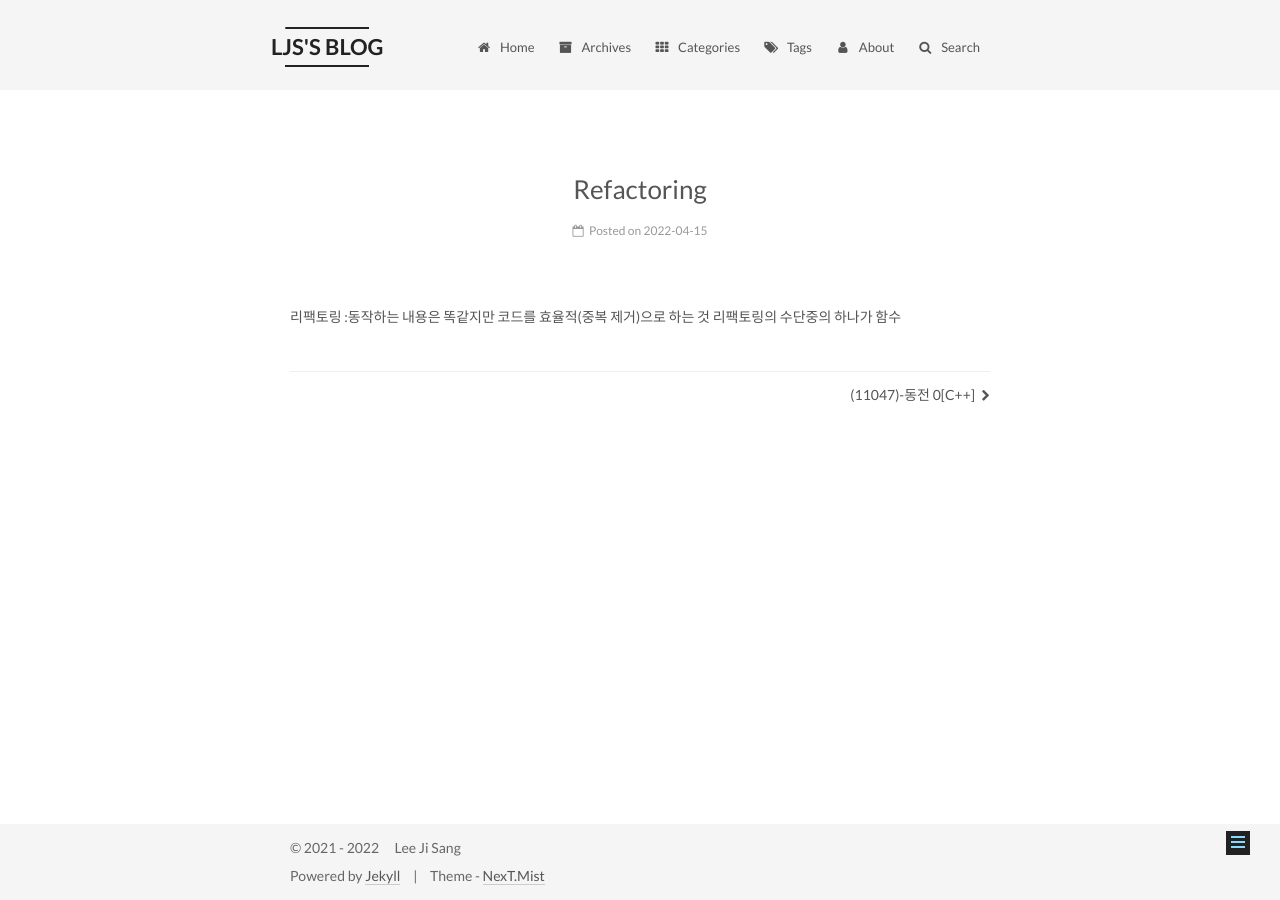
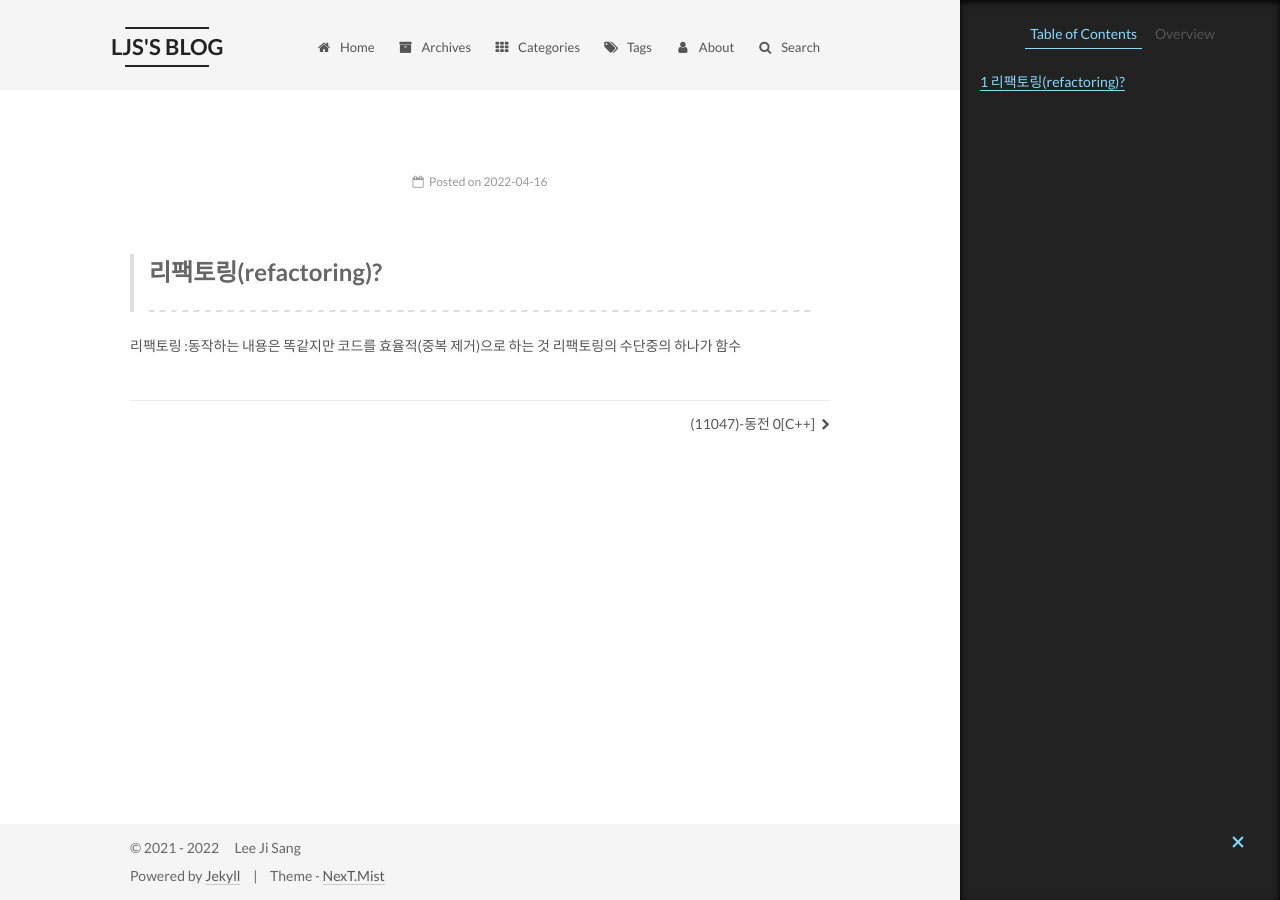
Before and after one commit to Lee-jisang/Lee-jisang.github.io, a Jekyll site: the page built from _posts/TIL/2022-04-15-refactoring.md, in a window 1280 px wide. Built offline with Jekyll 4.4.1, drawn with Linux system fonts in a browser that asks for light colours.

Commit message:
Update 2022-04-15-refactoring.md

```diff
--- a/_posts/TIL/2022-04-15-refactoring.md
+++ b/_posts/TIL/2022-04-15-refactoring.md
@@ -1,2 +1,19 @@
+---
+title: [TIL] 리팩토링
+categories:
+  - TIL
+excerpt:
+date: 2022-04-16
+tags:
+- 리팩토링
+---
+
+
+
+
+> # 리팩토링(refactoring)?
+---
+
+
 리팩토링 :동작하는 내용은 똑같지만 코드를 효율적(중복 제거)으로 하는 것
 리팩토링의 수단중의 하나가 함수
```
